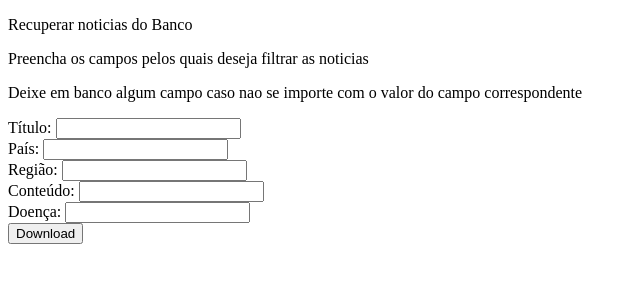
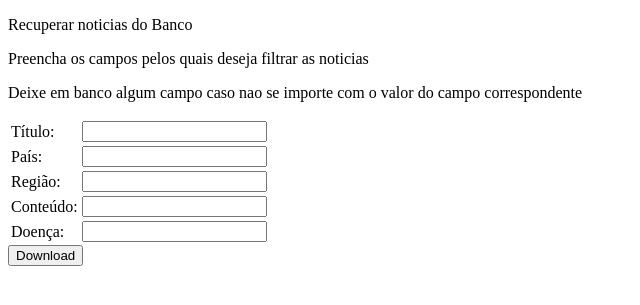
Before and after one commit to luisfbgs/BD-Sala-de-Situacao, a Flask app: page /busca in a window 1280 px wide. Shown: the top 305 px of the page, without its empty margins (0-640 px from the left). Run offline with Flask 2, Linux system fonts and the light colour scheme.

Commit message:
Interface com o usuários mais bonita

```diff
--- a/server/main.py
+++ b/server/main.py
@@ -145,6 +145,10 @@ def search():
 
     return render_template('retrieve.html', form=form)
 
+@db_api.route("/", methods=['GET', 'POST'])
+def home():
+    return render_template('home.html')
+
 if __name__ == "__main__":
     port = int(os.environ.get('PORT', 5000))
     db_api.run(host='0.0.0.0', port=port)
--- a/server/templates/retrieve.html
+++ b/server/templates/retrieve.html
@@ -19,27 +19,14 @@
         {% endwith %}
         <form action="" method="post">
             {{ form.csrf }}
-            <div class="input text">
-            {{ form.title.label }} {{ form.title }}
-            </div>
-
-            <div class="input text">
-            {{ form.country.label }} {{ form.country }}
-            </div>
-
-            <div class="input text">
-            {{ form.region.label }} {{ form.region }}
-            </div>
-
-            <div class="input text">
-            {{ form.content.label }} {{ form.content }}
-            </div>
-
-            <div class="input text">
-            {{ form.disease.label }} {{ form.disease }}
-            </div>
-
-            <!-- <div class="input submit"> -->
+            <table>
+            <tr> <td> {{ form.title.label }} </td> <td> {{ form.title }} </td> </tr>
+            <tr> <td> {{ form.country.label }} </td> <td> {{ form.country }} </td> </tr>
+            <tr> <td> {{ form.region.label }} </td> <td> {{ form.region }} </td> </tr>
+            <tr> <td> {{ form.content.label }} </td> <td> {{ form.content }} </td> </tr>
+            <tr> <td> {{ form.disease.label }} </td> <td> {{ form.disease }} </td> </tr>
+            </table>
+            <!-- <div class="input submit">
             <!-- <input type="submit" value="Submit" /> -->
             <!-- </div> -->
             <button type="submit" onclick="news.csv"> Download </button>
```
Also changed, not shown: server/templates/home.html (added, +9 -0 lines).
